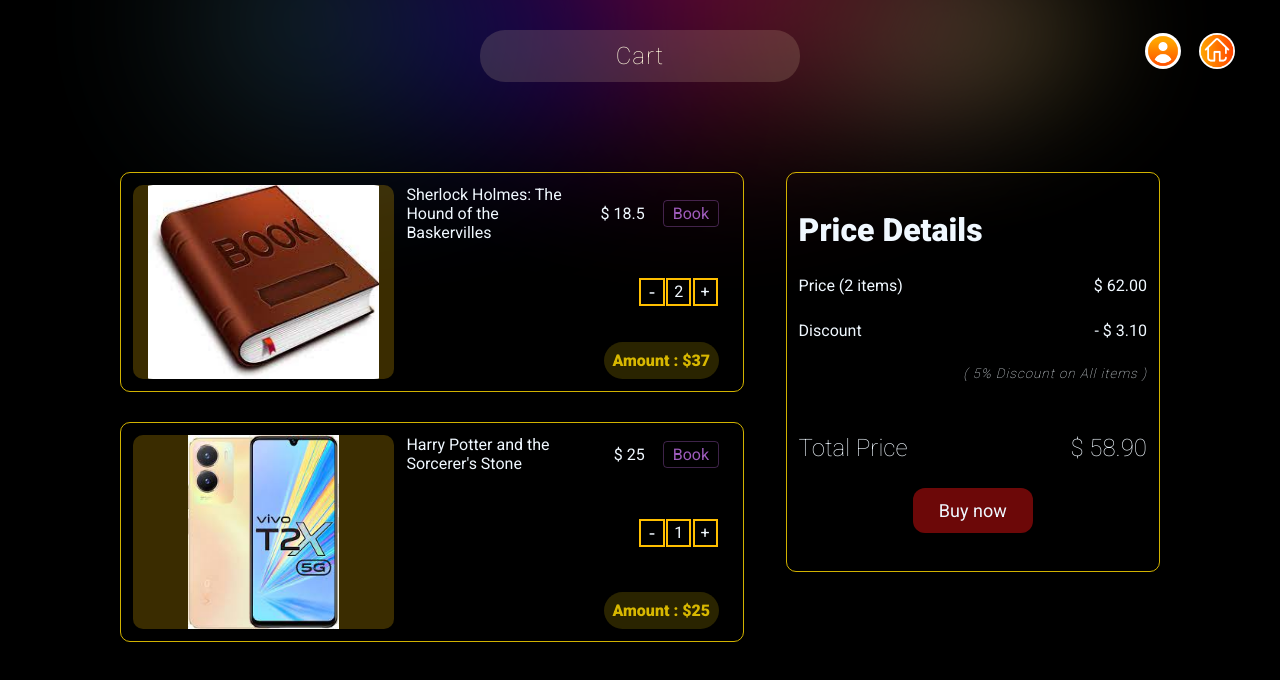
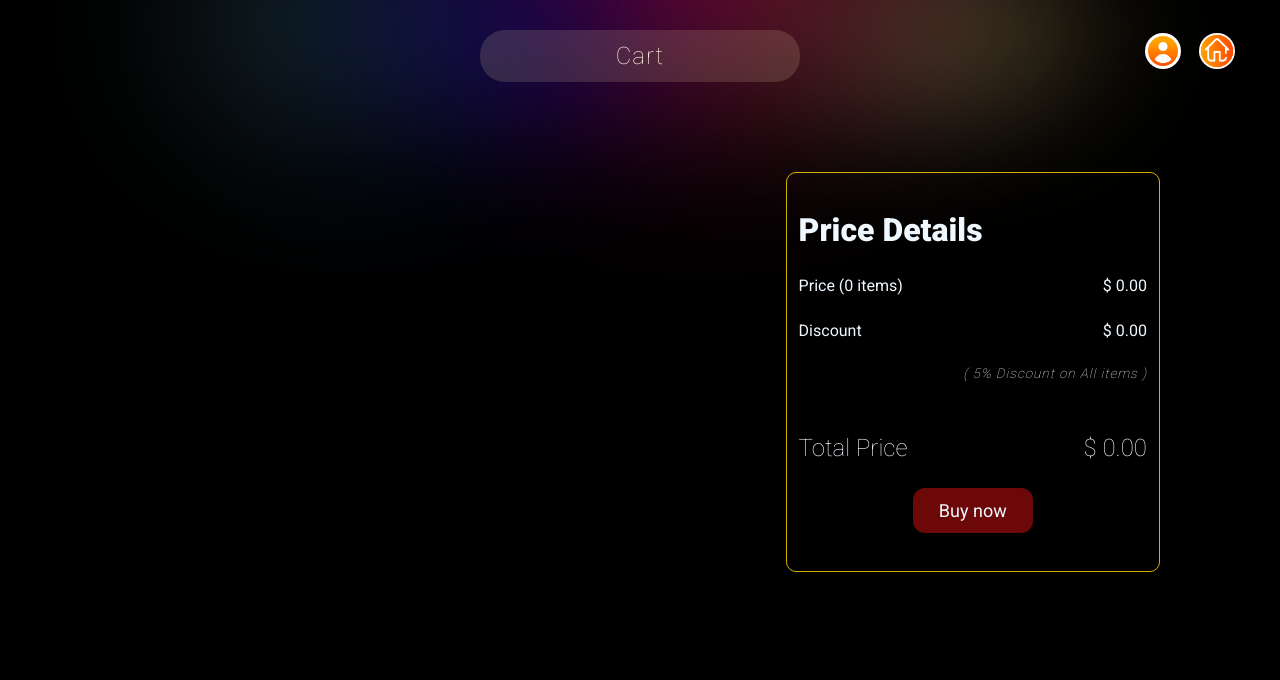
Before and after one commit to GOKULKRISHNA-R/Ecom-Task-React, a React (Create React App) app in the folder client/: page /Cart in a window 1280 px wide. Shown: the top 680 px of the page. Built offline with nearby package versions, Linux system fonts and the light colour scheme.

Commit message:
Cart Completed

```diff
--- a/client/src/components/cart/cart.js
+++ b/client/src/components/cart/cart.js
@@ -1,70 +1,93 @@
 import React from "react";
 import Navbar from "../navbar";
 import "./../../css/cart.css";
-import book from "../../assets/book.jpeg";
-// import cake from "../../assets/cake.jpeg";
-// import choco from "../../assets/choco.jpeg";
-// import car from "../../assets/car.jpeg";
-import mobile from "../../assets/mobile.jpeg";
+import { useDispatch, useSelector } from "react-redux";
+import {
+  decrement,
+  increment,
+  removeFromCart,
+} from "../../redux/actionCreators";
 
 const Cart = () => {
-  const cartProducts = [
-    {
-      id: 3,
-      name: "Sherlock Holmes: The Hound of the Baskervilles",
-      category: "Book",
-      price: 18.5,
-      imageUrl: book,
-      altText: "sherlock_holmes_book",
-      quantity: 2,
-    },
-    {
-      id: 2,
-      name: "Harry Potter and the Sorcerer's Stone",
-      category: "Book",
-      price: 25,
-      imageUrl: mobile,
-      altText: "harry_potter_book",
-      quantity: 1,
-    },
-  ];
+  const dispatch = useDispatch();
+  const cartProducts = useSelector((state) => state.cartProducts);
+
+  function getCartQuantity(id) {
+    let a = cartProducts.filter((e) => e.id === id)[0];
+    return a.quantity;
+  }
+
+  function getPrice() {
+    let sum = 0;
+    cartProducts.map((e) => {
+      sum += Number(Number(e.quantity) * Number(e.price));
+    })
+    return sum;
+  }
 
   return (
     <div>
       <Navbar on="cart" />
       <div id="cart">
-
         <div className="cart-products" id="cart-products">
           {cartProducts.map((cartProduct) => (
-          <div className="cart-product">
+            <div key={cartProduct.id} className="cart-product">
               <div className="cart-product-img">
                 <img
                   className="cart-product-image"
-                src={cartProduct.imageUrl}
-                alt="sherlock_holmes_book"
+                  src={cartProduct.image}
+                  alt="product img"
                 />
               </div>
               <div className="cart-product-desc">
                 <div className="line-3">
-                <p className="product-name">
-                  {cartProduct.name}
-                </p>
+                  <p className="product-name">{cartProduct.title}</p>
                   <p className="no-wrap">$ {cartProduct.price}</p>
                   <p className="product-category">{cartProduct.category}</p>
                 </div>
                 <div className="line-4">
                   <div className="minus b">
-                  <button className="x">-</button>
+                    <button
+                      className="x"
+                      onClick={() => {
+                        if (getCartQuantity(cartProduct.id) === 1) {
+                          if (
+                            window.confirm(
+                              "Do you need to remove this item from cart"
+                            ) === true
+                          ) {
+                            dispatch(removeFromCart(cartProduct.id));
+                          }
+                        } else {
+                          dispatch(decrement(cartProduct.id));
+                        }
+                      }}
+                    >
+                      -
+                    </button>
                   </div>
                   <div className="quanity b">
-                  <p className="p">{cartProduct.quantity}</p>
+                    <p className="p">{getCartQuantity(cartProduct.id)}</p>
                   </div>
                   <div className="plus b">
-                  <button className="p">+</button>
+                    <button
+                      className="p"
+                      onClick={() => {
+                        if (getCartQuantity(cartProduct.id) === 5) {
+                          alert("Reached the limit !!");
+                        } else {
+                          dispatch(increment(cartProduct.id));
+                        }
+                      }}
+                    >
+                      +
+                    </button>
                   </div>
                 </div>
                 <div className="line-6">
-                <p className="no-wrap">Amount : ${cartProduct.price*cartProduct.quantity}</p>
+                  <p className="no-wrap">
+                    Amount : ${cartProduct.price * cartProduct.quantity}
+                  </p>
                 </div>
               </div>
             </div>
@@ -73,18 +96,20 @@
         <div className="cart-bill">
           <p className="h1">Price Details</p>
           <div className="row">
-          <p id="cartCount">Price (2 items)</p>
-          <p id="cartPrice">$ 62.00</p>
+            <p id="cartCount">Price ({cartProducts.length} items)</p>
+            <p id="cartPrice">
+              $ {getPrice().toFixed(2)}
+            </p>
           </div>
           <div className="row">
             <p>Discount</p>
-          <p id="cartDiscount">- $ 3.10</p>
+            <p id="cartDiscount">$ {(getPrice() * 0.05).toFixed(2)}</p>
           </div>
           <p className="h-1">( 5% Discount on All items )</p>
           <hr />
           <div className="row h2">
             <p>Total Price</p>
-          <p id="cartTotalPrice">$ 58.90</p>
+            <p id="cartTotalPrice">$ {(getPrice()-(getPrice() * 0.05)).toFixed(2)}</p>
           </div>
           <button className="buy-btn">Buy now</button>
         </div>{" "}
--- a/client/src/components/home/home.js
+++ b/client/src/components/home/home.js
@@ -18,7 +18,7 @@
 import { useDispatch, useSelector } from "react-redux";
 
 const Home = () => {
-
+  const dispatch = useDispatch();
   const temp = useSelector((state) => state.products);
   const tempCart = useSelector((state) => state.cartProducts);
   const loading = useSelector((state) => state.loading);
@@ -34,25 +34,21 @@
   let [addUrl, setAddUrl] = useState("");
   let [addCategory, setAddCategory] = useState("");
   let [addPrice, setAddPrice] = useState("");
-  let [filterCat ,setFilterCat] = useState([]) ;
+  let [filterCat, setFilterCat] = useState(["men's clothing", 'jewelery', 'electronics', "women's clothing"]);
 
   useEffect(() => {
-    store.dispatch(fetchProducts());
+    if(temp.length === 0){ store.dispatch(fetchProducts());}
     setProducts(temp);
-  },[]);
-
-  const dispatch = useDispatch();
+  }, []);
 
   useEffect(() => {
     setProducts(temp);
   }, [tempCart.length, temp.length]);
 
-  useEffect(()=>{
-    let s = temp.filter( (product) =>
-      filterCat.includes(product.category)
-    )
+  useEffect(() => {
+    let s = temp.filter((product) => filterCat.includes(product.category));
     setProducts(s);
-  },[filterCat.length])
+  }, [filterCat.length]);
 
   function getCartQuantity(id) {
     let a = tempCart.filter((e) => e.id === id)[0];
@@ -71,22 +67,21 @@
   }
 
   function filterName(e) {
-    let s = temp.filter( (product) =>
+    let s = temp.filter((product) =>
       product.title.toLowerCase().includes(e.target.value.toLowerCase())
-    )
+    );
     setProducts(s);
   }
 
   function filterCategory(e) {
-    if(e.target.checked){
-      let a = [...filterCat,e.target.value];
+    if (e.target.checked) {
+      let a = [...filterCat, e.target.value];
       setFilterCat(a);
-    }else{
+    } else {
       let a = filterCat.filter((p) => p !== e.target.value);
       setFilterCat(a);
     }
   }
-
 
   return (
     <div>
@@ -113,7 +108,9 @@
                       />
                       <button
                         id="filterCategory"
-                        onClick={() => {toggleShowCheckBox(true)}}
+                        onClick={() => {
+                          toggleShowCheckBox(true);
+                        }}
                         className="filter"
                       >
                         Category
@@ -297,28 +294,44 @@
             </button>
             <div className="Form">
               <label for="AFname">Product Name:</label>
-              <input type="text" id="AFname" name="AFname"
+              <input
+                type="text"
+                id="AFname"
+                name="AFname"
                 value={addName}
-                onChange={(e) => setAddName(e.target.value)} />
+                onChange={(e) => setAddName(e.target.value)}
+              />
               <label for="AFurl">Product Image Url:</label>
-              <input type="text" id="AFurl" name="AFurl"
+              <input
+                type="text"
+                id="AFurl"
+                name="AFurl"
                 value={addUrl}
-                onChange={(e) => setAddUrl(e.target.value)} />
+                onChange={(e) => setAddUrl(e.target.value)}
+              />
               <label for="AFprice">Product Price:</label>
-              <input type="text" id="AFprice" name="AFprice"
+              <input
+                type="text"
+                id="AFprice"
+                name="AFprice"
                 value={addPrice}
-                onChange={(e) => setAddPrice(e.target.value)}/>
+                onChange={(e) => setAddPrice(e.target.value)}
+              />
               <label for="AFcategory">Choose a category:</label>
-              <select name="AFcategory" id="AFcategory"
-
-                onChange={(e) => setAddCategory(e.target.value)}>
+              <select
+                name="AFcategory"
+                id="AFcategory"
+                onChange={(e) => setAddCategory(e.target.value)}
+              >
                 <option value="">Choose</option>
                 <option value="men's clothing">Men's Clothing</option>
                 <option value="jewelery">Jewelery</option>
                 <option value="electronics">Electronics</option>
                 <option value="women's clothing">Women's Clothing</option>
               </select>
-              <button className="btn" onClick={ () => {
+              <button
+                className="btn"
+                onClick={() => {
                   dispatch(
                     addProduct({
                       name: addName,
@@ -332,8 +345,8 @@
                   setAddUrl("");
                   setAddPrice("");
                   setWhatToShow("Home");
-              }
-              }>
+                }}
+              >
                 Add
               </button>
             </div>
```
Lines whose indentation alone changed are shown as unchanged.
